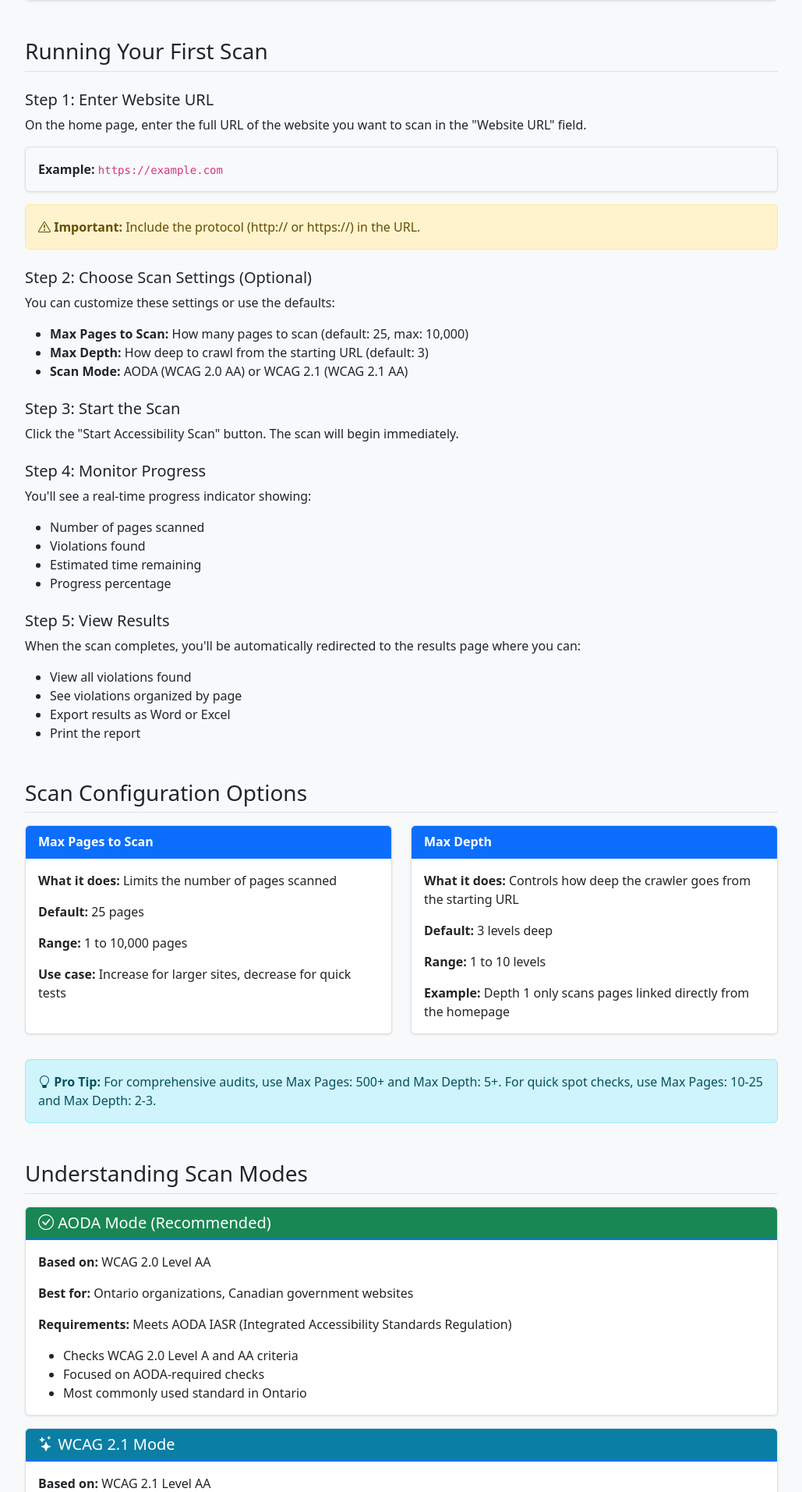
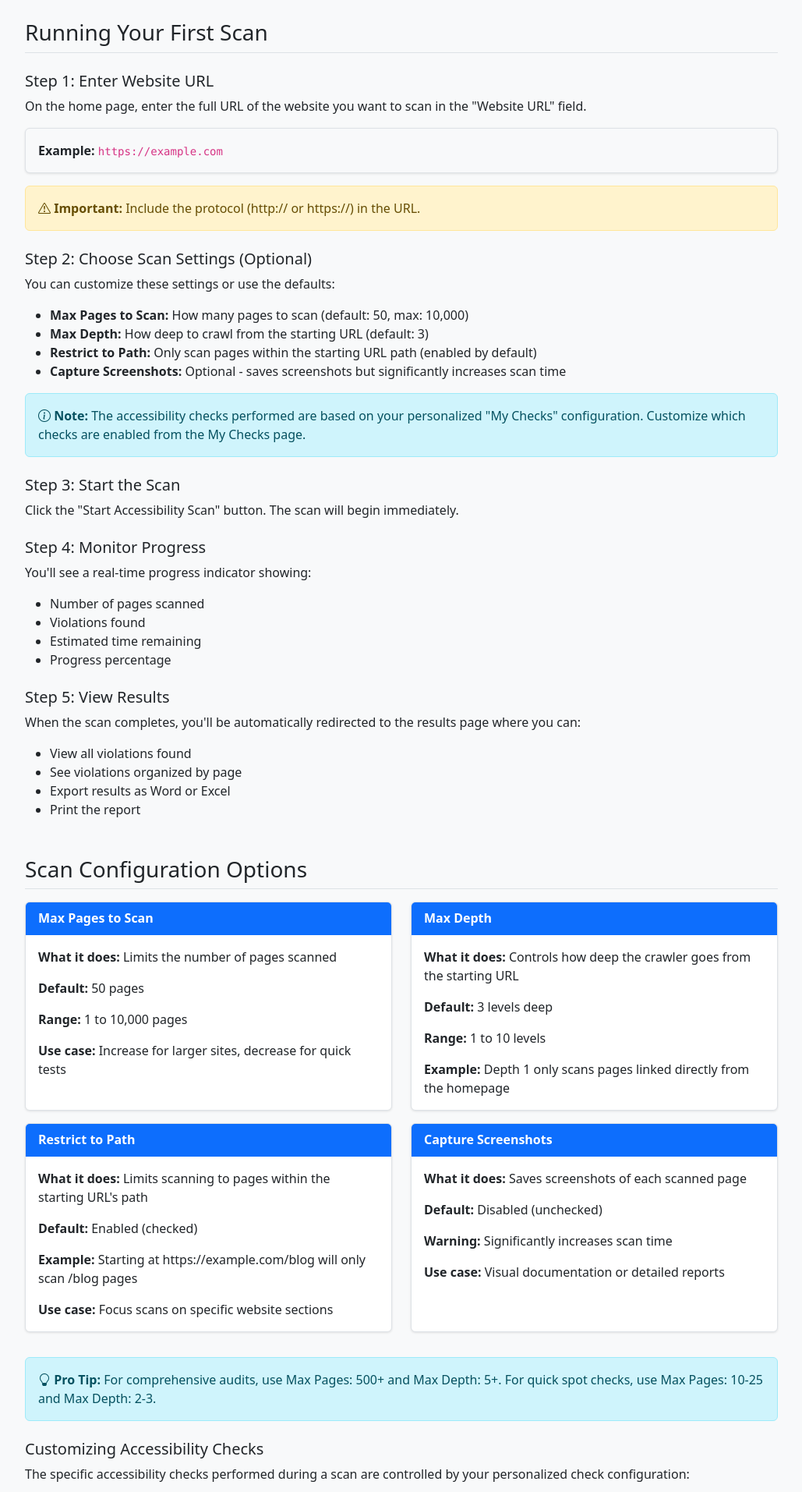
Before and after one commit to YorkUITInnovation/aoda-checker, a FastAPI app: template templates/help_scans.html in a window 1280 px wide. Shown: the part 839-2752 px from the top of the page at 78% size, without its empty margins (250-1279 px from the left). Run offline with FastAPI, Linux system fonts and the light colour scheme; the template is opened without the code that fills it, so the values that code supplies are empty; some libraries are stand-ins or nearby versions.

Commit message:
Updated help files

```diff
--- a/templates/help_scans.html
+++ b/templates/help_scans.html
@@ -47,7 +47,6 @@
                         <li><a href="#quick-start">Quick Start</a></li>
                         <li><a href="#first-scan">Running Your First Scan</a></li>
                         <li><a href="#configuration">Scan Configuration Options</a></li>
-                        <li><a href="#scan-modes">Understanding Scan Modes</a></li>
                         <li><a href="#progress">Monitoring Scan Progress</a></li>
                         <li><a href="#tips">Best Practices & Tips</a></li>
                     </ul>
@@ -90,10 +89,14 @@
                 <h3 class="h5 mt-4">Step 2: Choose Scan Settings (Optional)</h3>
                 <p>You can customize these settings or use the defaults:</p>
                 <ul>
-                    <li><strong>Max Pages to Scan:</strong> How many pages to scan (default: 25, max: 10,000)</li>
+                    <li><strong>Max Pages to Scan:</strong> How many pages to scan (default: 50, max: 10,000)</li>
                     <li><strong>Max Depth:</strong> How deep to crawl from the starting URL (default: 3)</li>
-                    <li><strong>Scan Mode:</strong> AODA (WCAG 2.0 AA) or WCAG 2.1 (WCAG 2.1 AA)</li>
+                    <li><strong>Restrict to Path:</strong> Only scan pages within the starting URL path (enabled by default)</li>
+                    <li><strong>Capture Screenshots:</strong> Optional - saves screenshots but significantly increases scan time</li>
                 </ul>
+                <div class="alert alert-info">
+                    <i class="bi bi-info-circle"></i> <strong>Note:</strong> The accessibility checks performed are based on your personalized "My Checks" configuration. Customize which checks are enabled from the My Checks page.
+                </div>
 
                 <h3 class="h5 mt-4">Step 3: Start the Scan</h3>
                 <p>Click the "Start Accessibility Scan" button. The scan will begin immediately.</p>
@@ -129,7 +132,7 @@
                             </div>
                             <div class="card-body">
                                 <p><strong>What it does:</strong> Limits the number of pages scanned</p>
-                                <p><strong>Default:</strong> 25 pages</p>
+                                <p><strong>Default:</strong> 50 pages</p>
                                 <p><strong>Range:</strong> 1 to 10,000 pages</p>
                                 <p class="mb-0"><strong>Use case:</strong> Increase for larger sites, decrease for quick tests</p>
                             </div>
@@ -149,47 +152,50 @@
                             </div>
                         </div>
                     </div>
+
+                    <div class="col-md-6 mb-3">
+                        <div class="card h-100">
+                            <div class="card-header bg-primary text-white">
+                                <strong>Restrict to Path</strong>
+                            </div>
+                            <div class="card-body">
+                                <p><strong>What it does:</strong> Limits scanning to pages within the starting URL's path</p>
+                                <p><strong>Default:</strong> Enabled (checked)</p>
+                                <p><strong>Example:</strong> Starting at https://example.com/blog will only scan /blog pages</p>
+                                <p class="mb-0"><strong>Use case:</strong> Focus scans on specific website sections</p>
+                            </div>
+                        </div>
+                    </div>
+
+                    <div class="col-md-6 mb-3">
+                        <div class="card h-100">
+                            <div class="card-header bg-primary text-white">
+                                <strong>Capture Screenshots</strong>
+                            </div>
+                            <div class="card-body">
+                                <p><strong>What it does:</strong> Saves screenshots of each scanned page</p>
+                                <p><strong>Default:</strong> Disabled (unchecked)</p>
+                                <p><strong>Warning:</strong> Significantly increases scan time</p>
+                                <p class="mb-0"><strong>Use case:</strong> Visual documentation or detailed reports</p>
+                            </div>
+                        </div>
+                    </div>
                 </div>
 
                 <div class="alert alert-info mt-3">
                     <i class="bi bi-lightbulb"></i> <strong>Pro Tip:</strong> For comprehensive audits, use Max Pages: 500+ and Max Depth: 5+. For quick spot checks, use Max Pages: 10-25 and Max Depth: 2-3.
                 </div>
-            </section>
 
-            <!-- Scan Modes -->
-            <section id="scan-modes" class="mb-5">
-                <h2 class="h3 border-bottom pb-2 mb-3">Understanding Scan Modes</h2>
-
-                <div class="card mb-3">
-                    <div class="card-header bg-success text-white">
-                        <h3 class="h5 mb-0"><i class="bi bi-check-circle"></i> AODA Mode (Recommended)</h3>
-                    </div>
-                    <div class="card-body">
-                        <p><strong>Based on:</strong> WCAG 2.0 Level AA</p>
-                        <p><strong>Best for:</strong> Ontario organizations, Canadian government websites</p>
-                        <p><strong>Requirements:</strong> Meets AODA IASR (Integrated Accessibility Standards Regulation)</p>
-                        <ul class="mb-0">
-                            <li>Checks WCAG 2.0 Level A and AA criteria</li>
-                            <li>Focused on AODA-required checks</li>
-                            <li>Most commonly used standard in Ontario</li>
-                        </ul>
-                    </div>
-                </div>
-
-                <div class="card">
-                    <div class="card-header bg-info text-white">
-                        <h3 class="h5 mb-0"><i class="bi bi-stars"></i> WCAG 2.1 Mode</h3>
-                    </div>
-                    <div class="card-body">
-                        <p><strong>Based on:</strong> WCAG 2.1 Level AA</p>
-                        <p><strong>Best for:</strong> Modern web applications, international compliance</p>
-                        <p><strong>Requirements:</strong> Includes all WCAG 2.0 criteria plus newer 2.1 criteria</p>
-                        <ul class="mb-0">
-                            <li>Includes mobile accessibility criteria</li>
-                            <li>Covers cognitive and low vision improvements</li>
-                            <li>More comprehensive than AODA mode</li>
-                        </ul>
-                    </div>
+                <h3 class="h5 mt-4">Customizing Accessibility Checks</h3>
+                <p>The specific accessibility checks performed during a scan are controlled by your personalized check configuration:</p>
+                <ul>
+                    <li>Go to <strong>"My Checks"</strong> in the navigation menu</li>
+                    <li>Enable or disable individual accessibility checks</li>
+                    <li>Set severity levels (Error, Warning, Alert) for each check</li>
+                    <li>Your settings apply to all your scans automatically</li>
+                </ul>
+                <div class="alert alert-success">
+                    <i class="bi bi-gear"></i> <strong>Personalized Scanning:</strong> Each user can customize which accessibility checks to run, allowing you to focus on what matters most for your website.
                 </div>
             </section>
 
```
Also changed, not shown: templates/help_discover.html (+43 -13 lines).
